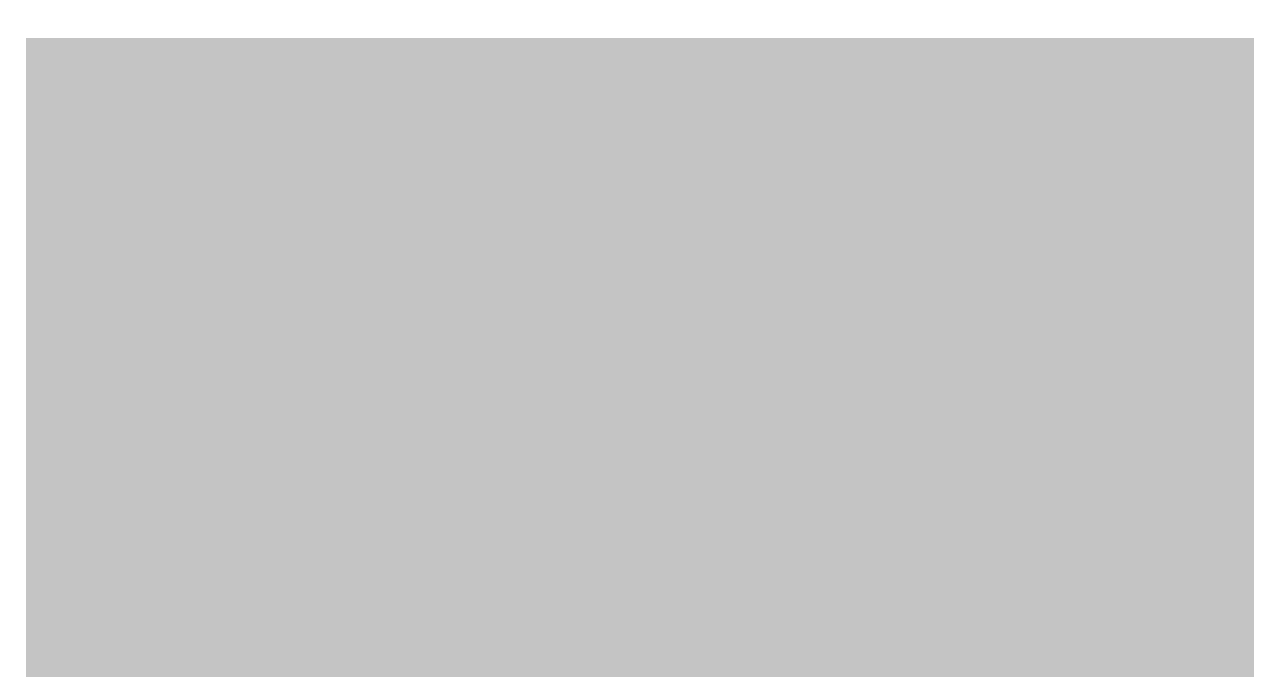
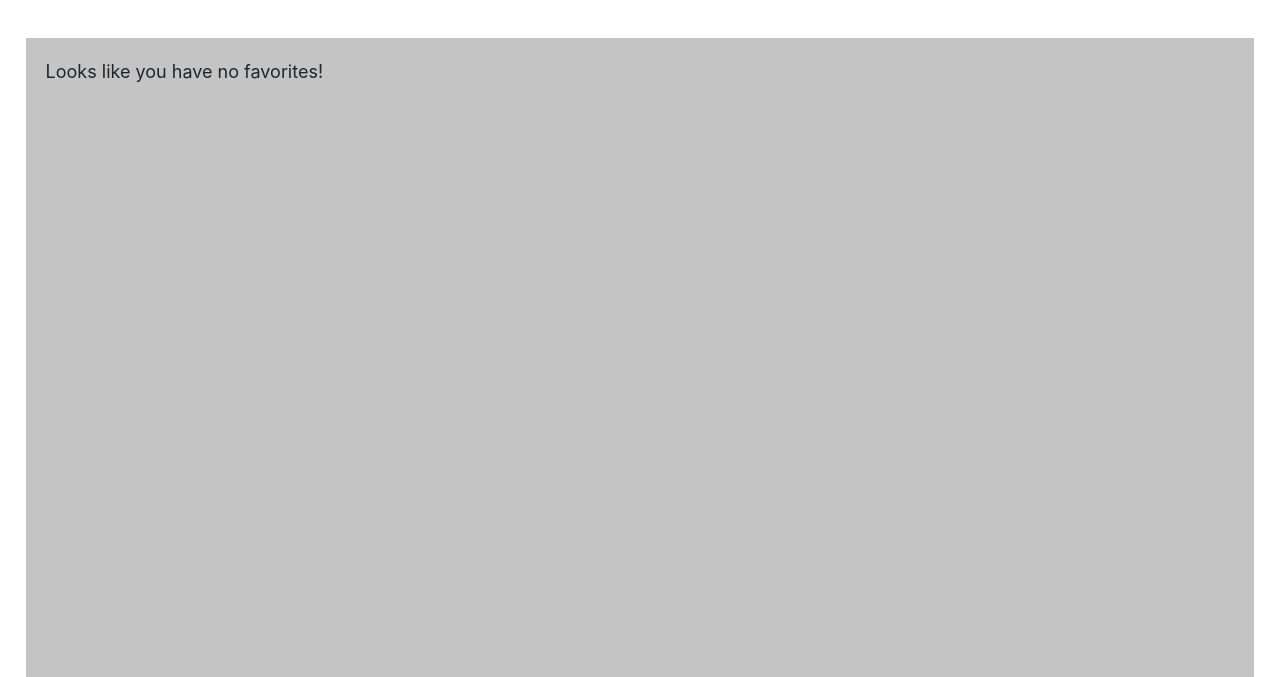
Before and after one commit to Kartm/e-bazaar, a Django app: page /favorites in a window 1280 px wide. Shown: the part 56-733 px from the top of the page. Run offline with Django 3.2, Linux system fonts and the light colour scheme; tables that the repository leaves empty hold one stand-in row (values such as "Sample post").

Commit message:
add empty list message to favorites_view.html

```diff
--- a/users/templates/users/favorites_view.html
+++ b/users/templates/users/favorites_view.html
@@ -3,6 +3,10 @@
 {% block content %}
 
     <div style="margin: 3% 2% 1%; height: 80vh; background-color: #C4C4C4; font-size: large; padding: 20px;">
+        {% if not favourites %}
+            <div style="align-content: center">Looks like you have no favorites!</div>
+        {% endif %}
+
         {% include "offers/components/offer_grid.html" with offers=favourites show_favorite_remove_button=True%}
 
     </div>
```
